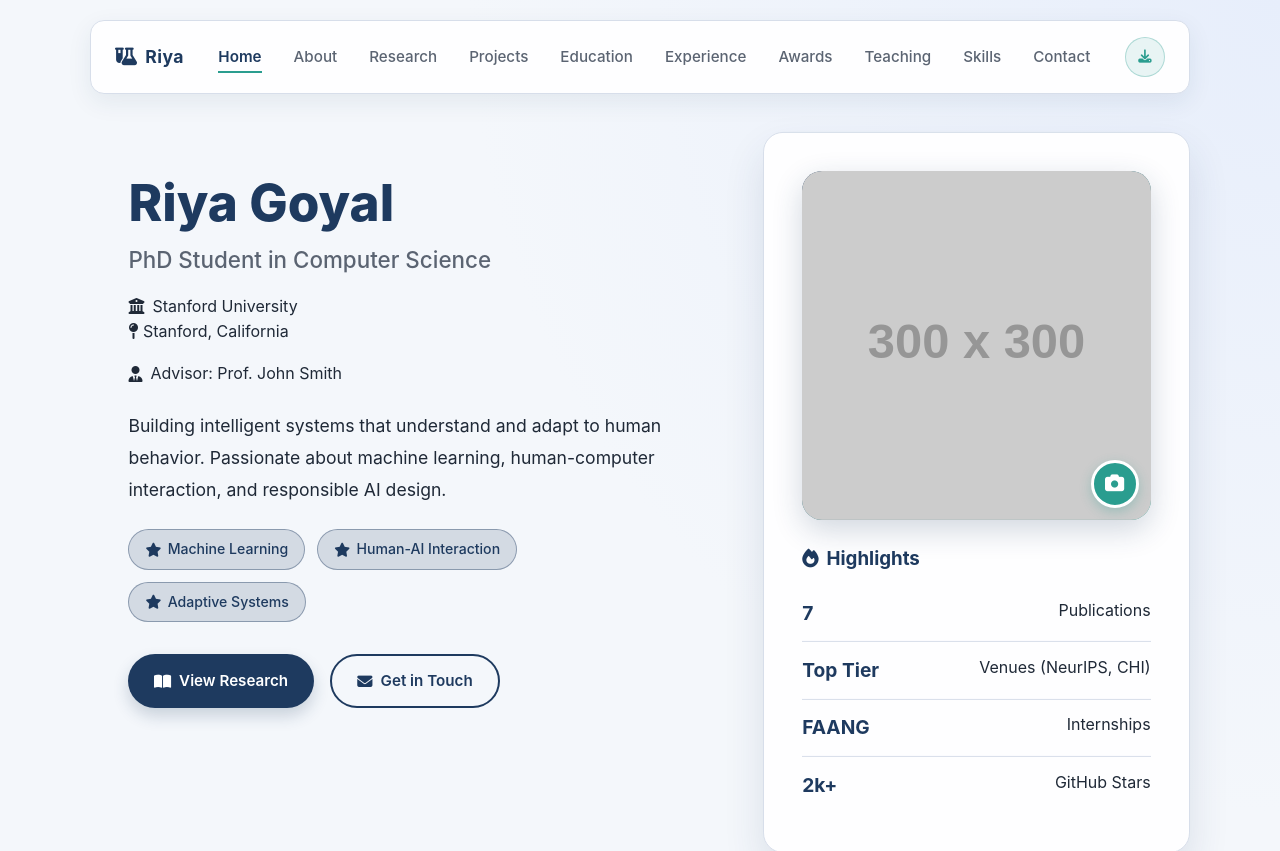
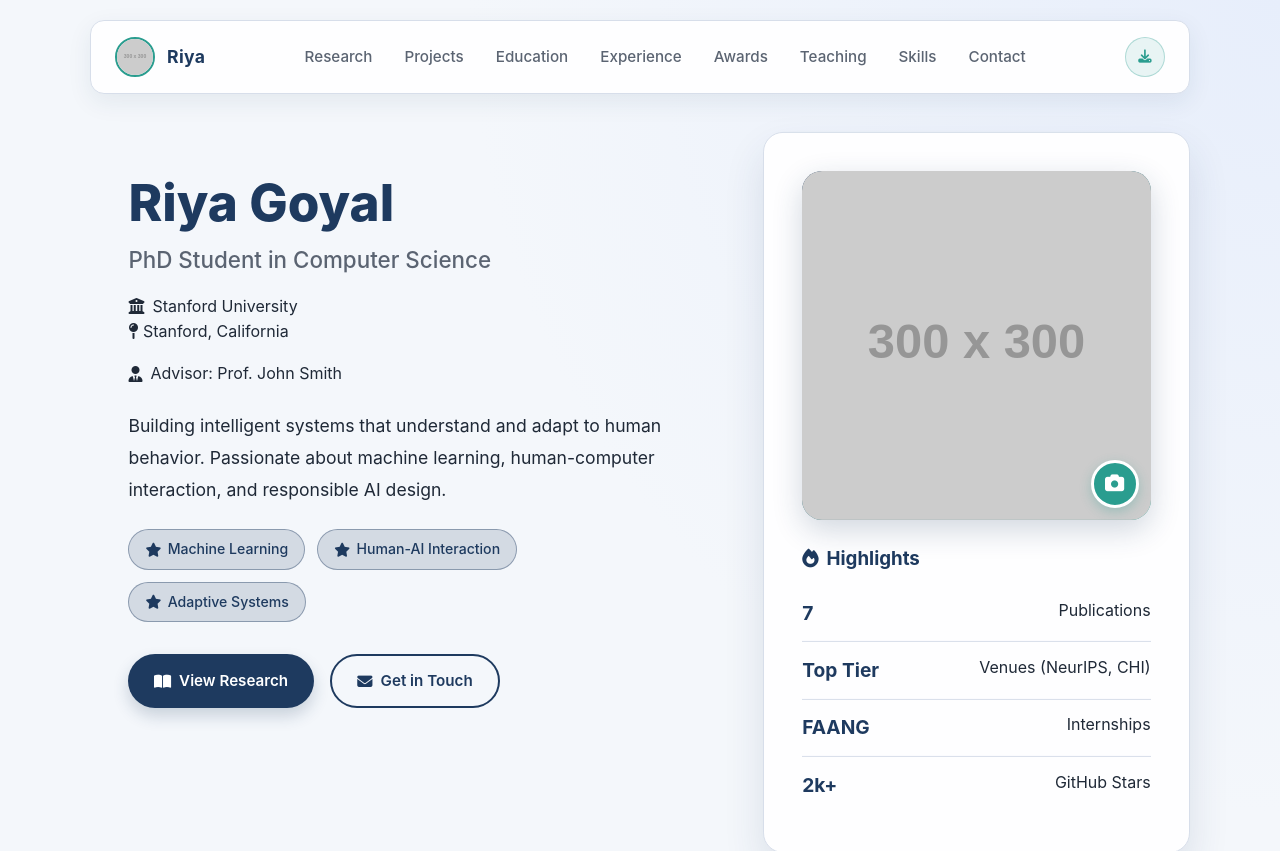
Before and after one commit to kousik-kr/riya_website, a plain HTML site: page index.html in a window 1280 px wide. Shown: the top 851 px of the page. Drawn offline with Linux system fonts and the light colour scheme; placeholder pictures from the web are drawn by us.

Commit message:
Minor fixes

```diff
--- a/src/components/Navigation.js
+++ b/src/components/Navigation.js
@@ -1,15 +1,14 @@
 import { createElementFromHTML } from '../utils/dom.js';
 
-export const createNavigation = ({ shortName }, activePage = 'home') =>
+export const createNavigation = ({ shortName, profilePhoto }, activePage = 'home') =>
   createElementFromHTML(`
     <header class="site-header glass-panel sticky">
       <div class="header-container">
         <a class="brand" href="/">
-          <i class="fa-solid fa-flask-vial"></i>
+          <img src="${profilePhoto}" alt="${shortName}" class="brand-photo" />
           ${shortName}
         </a>
         <nav class="nav-links" aria-label="Main navigation">
-          <a href="/" class="${activePage === 'home' ? 'active' : ''}">Home</a>
           <a href="/about.html" class="${activePage === 'about' ? 'active' : ''}">About</a>
           <a href="/research.html" class="${activePage === 'research' ? 'active' : ''}">Research</a>
           <a href="/projects.html" class="${activePage === 'projects' ? 'active' : ''}">Projects</a>
--- a/src/styles/main.css
+++ b/src/styles/main.css
@@ -60,9 +60,24 @@ body {
   color: var(--primary);
   display: flex;
   align-items: center;
-  gap: 0.5rem;
+  gap: 0.75rem;
   font-size: 1.1rem;
   white-space: nowrap;
+  text-decoration: none;
+}
+
+.brand-photo {
+  width: 40px;
+  height: 40px;
+  border-radius: 50%;
+  object-fit: cover;
+  border: 2px solid var(--accent);
+  transition: transform 0.2s ease, box-shadow 0.2s ease;
+}
+
+.brand:hover .brand-photo {
+  transform: scale(1.08);
+  box-shadow: 0 0 12px rgba(42, 157, 143, 0.4);
 }
 
 .brand:hover {
@@ -83,6 +98,10 @@ body {
   font-size: 0.95rem;
   position: relative;
   transition: color 0.2s ease;
+}
+
+.nav-links a:first-child {
+  display: none;
 }
 
 .nav-links a:hover,
```
